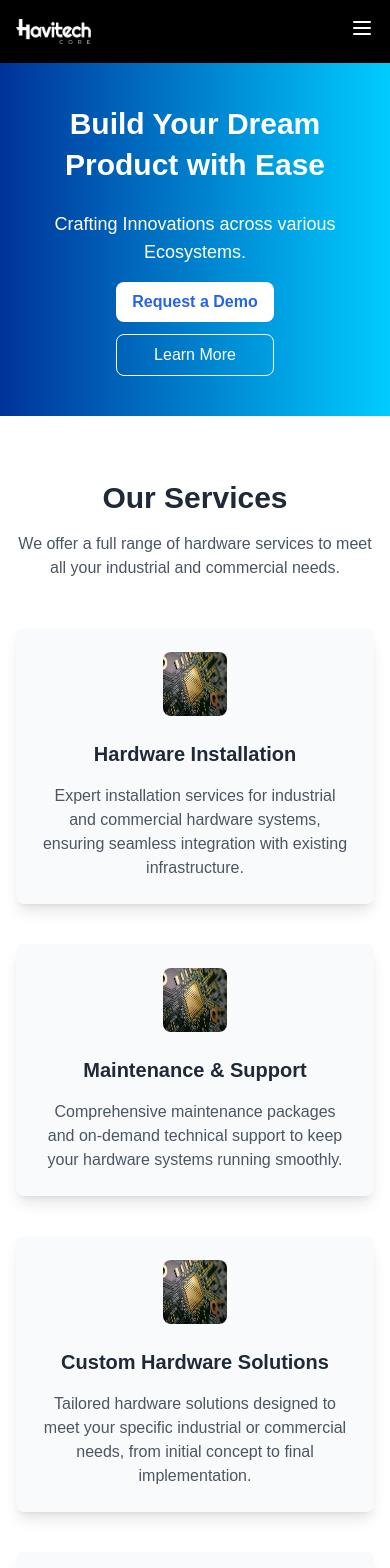
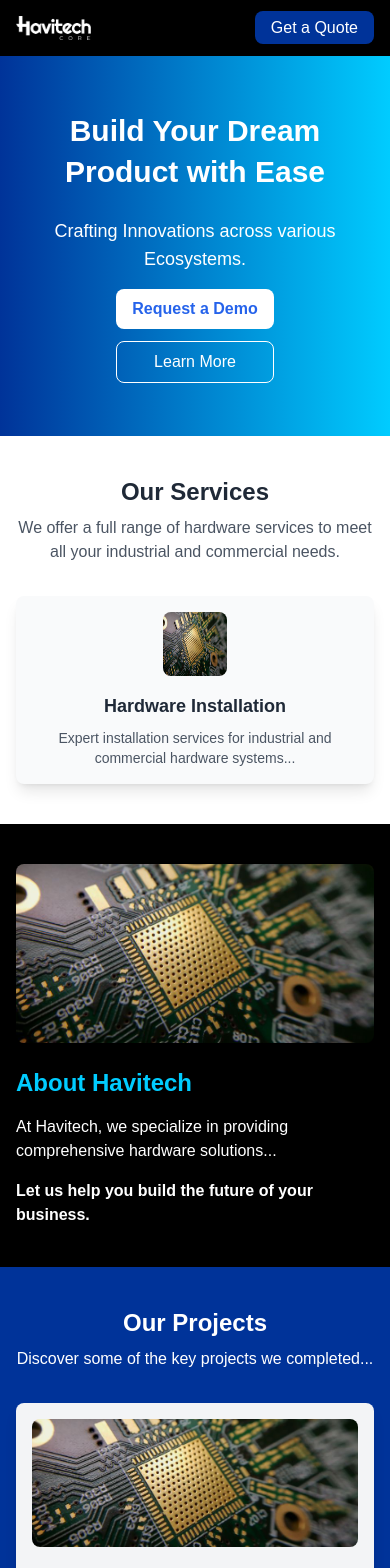
Before and after one commit to Festivemena/havitek, a Next.js app: page / in a window 390 px wide. Shown: the top 1568 px of the page. Built offline with nearby package versions, Linux system fonts and the light colour scheme; a web font is replaced by a local one.

Commit message:
responsive

```diff
--- a/components/About.jsx
+++ b/components/About.jsx
@@ -4,30 +4,26 @@ import { Mbed } from '@/assets';
 
 export default function AboutUs() {
   return (
-    <section className="bg-black py-10 md:py-16" id="about-us">
+    <section className="bg-black py-10 md:py-16" id="about-us" role="region" aria-labelledby="about-heading">
       <div className="container mx-auto px-4">
         <div className="flex flex-col lg:flex-row items-center lg:space-x-8">
-          {/* Left Section: Image */}
           <div className="w-full lg:w-1/2 mb-6 lg:mb-0">
             <Image
-              src={Mbed} // Replace with an appropriate image
-              alt="About Havitech"
+              src={Mbed}
+              alt="Havitech team working on hardware installation"
               className="rounded-lg shadow-lg w-full h-auto object-cover"
+              priority
             />
           </div>
-          {/* Right Section: Content */}
           <div className="w-full lg:w-1/2 lg:pl-8">
-            <h2 className="text-2xl sm:text-3xl font-bold text-customCyan mb-4">
+            <h2 className="text-2xl sm:text-3xl font-bold text-customCyan mb-4" id="about-heading">
               About Havitech
             </h2>
             <p className="text-white text-base sm:text-lg mb-4 sm:mb-6">
-              At Havitech, we specialize in providing comprehensive hardware solutions to industrial and commercial clients. Our expertise spans from hardware contracting and installations to custom hardware solutions tailored to meet the unique needs of our customers.
-            </p>
-            <p className="text-white text-base sm:text-lg mb-4 sm:mb-6">
-              With over a decade of experience, we pride ourselves on our commitment to quality, innovation, and customer satisfaction. Our mission is to deliver hardware systems that help businesses thrive and grow, supported by our dedicated team of experts.
+              At Havitech, we specialize in providing comprehensive hardware solutions...
             </p>
             <p className="text-white font-semibold text-base sm:text-lg">
-              Let us help you build the future of your business with hardware solutions that work.
+              Let us help you build the future of your business.
             </p>
           </div>
         </div>
--- a/components/Hero.jsx
+++ b/components/Hero.jsx
@@ -2,21 +2,24 @@ import React from "react";
 
 const HeroSection = () => {
   return (
-    <section className="bg-gradient-to-r from-customBlue to-customCyan text-white py-10 md:py-20">
-      <div className="container mx-auto h-auto px-6 flex flex-col items-center justify-center text-center space-y-4 md:space-y-8">
-        <h1 className="text-3xl sm:text-4xl md:text-5xl font-bold leading-snug md:leading-tight mb-2 md:mb-4">
+    <section
+      className="bg-gradient-to-r from-customBlue to-customCyan text-white py-10 md:py-20"
+      role="banner"
+    >
+      <div className="container mx-auto h-[300px] px-6 flex flex-col items-center justify-center text-center space-y-4 md:space-y-8">
+        <h1 className="text-3xl sm:text-4xl md:text-5xl font-bold leading-snug md:leading-tight mb-2 md:mb-4" tabIndex="0">
           Build Your Dream Product with Ease
         </h1>
         <p className="text-lg sm:text-xl md:text-2xl mb-4 md:mb-8">
           Crafting Innovations across various Ecosystems.
         </p>
         <div className="flex flex-col sm:flex-row justify-center space-y-3 sm:space-y-0 sm:space-x-4">
-          <button className="bg-white text-blue-600 font-semibold py-2 px-4 sm:py-3 sm:px-6 rounded-lg hover:bg-gray-200 transition">
+          <a href="/demo" className="bg-white text-blue-600 font-semibold py-2 px-4 sm:py-3 sm:px-6 rounded-lg hover:bg-gray-200 transition">
             Request a Demo
-          </button>
-          <button className="bg-transparent border border-white text-white py-2 px-4 sm:py-3 sm:px-6 rounded-lg hover:bg-white hover:text-blue-600 transition">
+          </a>
+          <a href="/learn-more" className="bg-transparent border border-white text-white py-2 px-4 sm:py-3 sm:px-6 rounded-lg hover:bg-white hover:text-blue-600 transition">
             Learn More
-          </button>
+          </a>
         </div>
       </div>
     </section>
--- a/components/Navbar.jsx
+++ b/components/Navbar.jsx
@@ -1,68 +1,41 @@
 "use client"
 
-import { useState } from 'react';
 import Link from 'next/link';
 import Image from 'next/image';
-import { LogoClear, Logo } from '@/assets';
+import { LogoClear } from '@/assets';
 
 const Navbar = () => {
-  const [isOpen, setIsOpen] = useState(false);
-
   return (
-    <nav className="bg-black text-white p-4">
+    <nav className="bg-black text-white p-4" aria-label="Main Navigation">
       <div className="container mx-auto flex justify-between items-center">
         {/* Logo */}
         <div className="text-lg font-bold">
-          <Image src={LogoClear} alt="Havitech Logo" width={75} height={45} />
+          <Link href="/" aria-label="Go to Home">
+            <a>
+              <Image src={LogoClear} alt="Havitech Logo" width={75} height={45} priority />
+            </a>
+          </Link>
         </div>
-
-        {/* Hamburger Menu Icon */}
-        <div className="md:hidden">
-          <button
-            onClick={() => setIsOpen(!isOpen)}
-            className="focus:outline-none text-white"
-          >
-            <svg className="w-6 h-6" fill="none" stroke="currentColor" viewBox="0 0 24 24" xmlns="http://www.w3.org/2000/svg">
-              <path strokeLinecap="round" strokeLinejoin="round" strokeWidth="2" d={isOpen ? 'M6 18L18 6M6 6l12 12' : 'M4 6h16M4 12h16M4 18h16'}></path>
-            </svg>
-          </button>
-        </div>
-
         {/* Menu Links */}
-        <ul className={`md:flex space-x-8 ${isOpen ? 'block' : 'hidden'} md:block`}>
-          <li>
-            <Link href="/product">
-              <p className="hover:text-gray-400">Services</p>
-            </Link>
-          </li>
-          <li>
-            <Link href="/solutions">
-              <p className="hover:text-gray-400">Projects</p>
-            </Link>
-          </li>
-          <li>
-            <Link href="/documentation">
-              <p className="hover:text-gray-400">About Us</p>
-            </Link>
-          </li>
-          <li>
-            <Link href="/media">
-              <p className="hover:text-gray-400">Contact</p>
-            </Link>
-          </li>
+        <ul className="hidden md:flex space-x-8" role="menu">
+          {['Services', 'Projects', 'About Us', 'Contact'].map((item, index) => (
+            <li key={index} role="menuitem">
+              <Link href={`/${item.toLowerCase().replace(/\s/g, '-')}`}>
+                <a className="hover:text-gray-400">{item}</a>
+              </Link>
+            </li>
+          ))}
         </ul>
-
         {/* Get Started Button */}
-        <div className={`md:block ${isOpen ? 'block' : 'hidden'} md:flex`}>
+        <div>
           <Link href="/get-started">
-            <p className="bg-[#003399] text-white px-4 py-2 rounded-lg hover:bg-indigo-500">
+            <a className="bg-[#003399] text-white px-4 py-2 rounded-lg hover:bg-indigo-500">
               Get a Quote
-            </p>
+            </a>
           </Link>
         </div>
       </div>
     </nav>
   );
 };
-
 export default Navbar;
--- a/components/Projects.jsx
+++ b/components/Projects.jsx
@@ -6,47 +6,44 @@ const projects = [
   {
     name: 'Industrial Hardware Integration',
     description:
-      'We delivered a complete hardware integration for a large industrial facility, enhancing their operational efficiency by 35%.',
-    image: Mbed, // Replace with project image
+      'We delivered a complete hardware integration for a large industrial facility...',
+    image: Mbed,
   },
   {
     name: 'Custom Hardware Solutions for Logistics',
     description:
-      'Designed and implemented a custom hardware system for a logistics company, optimizing their supply chain operations.',
-    image: Mbed,
-  },
-  {
-    name: 'Commercial Hardware Installation',
-    description:
-      'Installed state-of-the-art hardware systems for a commercial office building, including security, networking, and automation.',
+      'Designed and implemented a custom hardware system for a logistics company...',
     image: Mbed,
   },
 ];
 
 export default function Projects() {
   return (
-    <section className="bg-[#003399] py-10 md:py-16" id="projects">
+    <section className="bg-[#003399] py-10 md:py-16" id="projects" role="region" aria-labelledby="projects-heading">
       <div className="container mx-auto px-4">
         <div className="text-center mb-8 md:mb-12">
-          <h2 className="text-2xl sm:text-3xl font-bold text-white">Our Projects</h2>
-          <p className="text-white mt-2 sm:mt-4">
-            Discover some of the key projects we completed for our valued clients.
-          </p>
+          <h2 className="text-2xl sm:text-3xl font-bold text-white" id="projects-heading">
+            Our Projects
+          </h2>
+          <p className="text-white mt-2 sm:mt-4">Discover some of the key projects we completed...</p>
         </div>
 
         <div className="grid gap-8 sm:gap-10 sm:grid-cols-2 lg:grid-cols-3">
           {projects.map((project, index) => (
-            <div key={index} className="bg-gray-100 shadow-lg rounded-lg p-4 sm:p-6">
+            <article key={index} className="bg-gray-100 shadow-lg rounded-lg p-4 sm:p-6 text-center">
               <Image
                 src={project.image}
-                alt={project.name}
+                alt={`${project.name} project`}
+                width={300}
+                height={180}
+                loading="lazy"
                 className="rounded-lg mb-4 sm:mb-6 w-full h-32 sm:h-40 object-cover"
               />
               <h3 className="text-lg sm:text-xl font-semibold text-gray-800 mb-2 sm:mb-4">
                 {project.name}
               </h3>
               <p className="text-gray-600 text-sm sm:text-base">{project.description}</p>
-            </div>
+            </article>
           ))}
         </div>
       </div>
--- a/components/Services.jsx
+++ b/components/Services.jsx
@@ -5,59 +5,44 @@ import { Mbed } from '@/assets';
 const services = [
   {
     title: 'Hardware Installation',
-    description:
-      'Expert installation services for industrial and commercial hardware systems, ensuring seamless integration with existing infrastructure.',
-    icon: Mbed, // Example icon, adjust as needed
-  },
-  {
-    title: 'Maintenance & Support',
-    description:
-      'Comprehensive maintenance packages and on-demand technical support to keep your hardware systems running smoothly.',
-    icon: Mbed, // Example icon, adjust as needed
-  },
-  {
-    title: 'Custom Hardware Solutions',
-    description:
-      'Tailored hardware solutions designed to meet your specific industrial or commercial needs, from initial concept to final implementation.',
-    icon: Mbed, // Example icon, adjust as needed
-  },
-  {
-    title: 'Consultation Services',
-    description:
-      'Professional consultation to help you plan, design, and optimize hardware systems for maximum efficiency and reliability.',
+    description: 'Expert installation services for industrial and commercial hardware systems...',
     icon: Mbed,
   },
 ];
 
 export default function Services() {
   return (
-    <section className="bg-white py-16" id="services">
+    <section className="bg-white py-10 md:py-16" id="services" role="region" aria-labelledby="services-heading">
       <div className="container mx-auto px-4">
-        <div className="text-center mb-12">
-          <h2 className="text-3xl font-bold text-gray-800">Our Services</h2>
-          <p className="text-gray-600 mt-4">
+        <div className="text-center mb-8 md:mb-12">
+          <h2 className="text-2xl sm:text-3xl font-bold text-gray-800" id="services-heading">
+            Our Services
+          </h2>
+          <p className="text-gray-600 mt-2 sm:mt-4">
             We offer a full range of hardware services to meet all your industrial and commercial needs.
           </p>
         </div>
 
-        <div className="grid gap-10 md:grid-cols-2 lg:grid-cols-4">
+        <div className="grid gap-8 sm:gap-10 sm:grid-cols-2 lg:grid-cols-4">
           {services.map((service, index) => (
-            <div
+            <article
               key={index}
-              className="bg-gray-50 shadow-lg rounded-lg p-6 text-center transition transform hover:scale-105"
+              className="bg-gray-50 shadow-lg rounded-lg p-4 sm:p-6 text-center transition transform hover:scale-105"
+              aria-labelledby={`service-${index}`}
             >
               <Image
                 src={service.icon}
-                alt={service.title}
+                alt={`${service.title} icon`}
                 width={64}
                 height={64}
-                className="mx-auto rounded-lg mb-6 w-16 h-16"
+                loading="lazy"
+                className="mx-auto rounded-lg mb-4 sm:mb-6 w-16 h-16"
               />
-              <h3 className="text-xl font-semibold text-gray-800 mb-4">
+              <h3 id={`service-${index}`} className="text-lg sm:text-xl font-semibold text-gray-800 mb-2 sm:mb-4">
                 {service.title}
               </h3>
-              <p className="text-gray-600">{service.description}</p>
-            </div>
+              <p className="text-gray-600 text-sm sm:text-base">{service.description}</p>
+            </article>
           ))}
         </div>
       </div>
```
